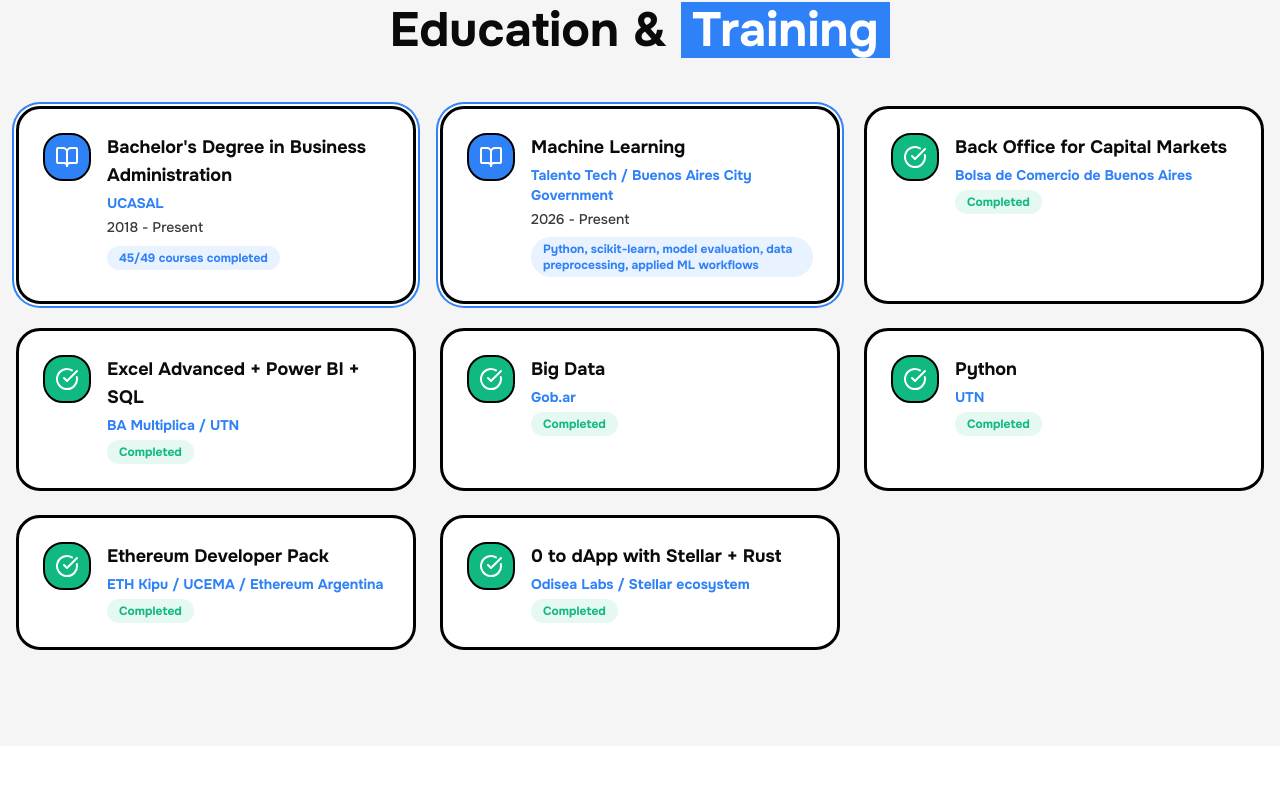
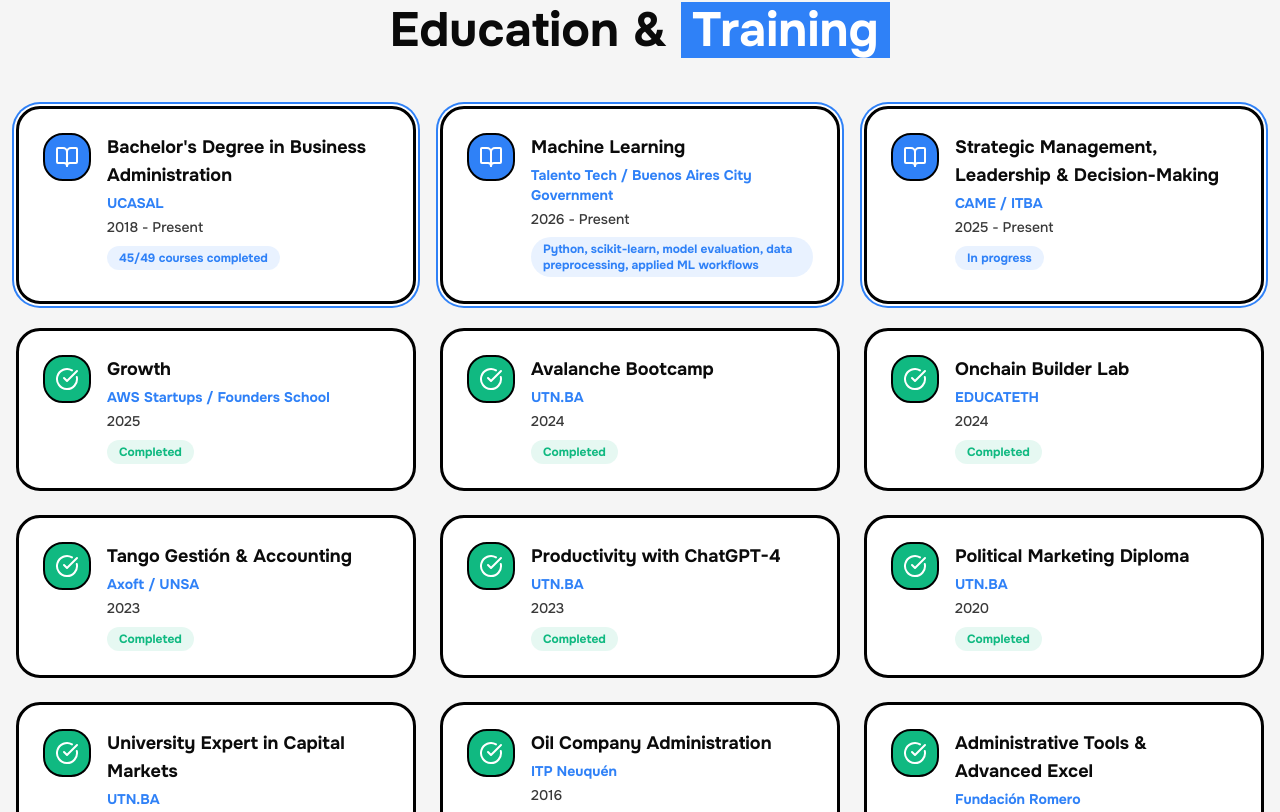
Before and after one commit to leocagli/portfolio-leocagli, a Next.js app: page / in a window 1280 px wide. Shown: the part 6388-7200 px from the top of the page. Built offline with nearby package versions, Linux system fonts and the light colour scheme.

Commit message:
feat: add multiple education entries to EducationSection component
Co-authored-by: leocagli <71848659+leocagli@users.noreply.github.com>

```diff
--- a/components/education-section.tsx
+++ b/components/education-section.tsx
@@ -18,6 +18,83 @@ export function EducationSection() {
       period: "2026 - Present",
       status: "Python, scikit-learn, model evaluation, data preprocessing, applied ML workflows",
       inProgress: true,
+    },
+    {
+      title: "Strategic Management, Leadership & Decision-Making",
+      institution: "CAME / ITBA",
+      period: "2025 - Present",
+      status: "In progress",
+      inProgress: true,
+    },
+    {
+      title: "Growth",
+      institution: "AWS Startups / Founders School",
+      period: "2025",
+      status: "Completed",
+      inProgress: false,
+    },
+    {
+      title: "Avalanche Bootcamp",
+      institution: "UTN.BA",
+      period: "2024",
+      status: "Completed",
+      inProgress: false,
+    },
+    {
+      title: "Onchain Builder Lab",
+      institution: "EDUCATETH",
+      period: "2024",
+      status: "Completed",
+      inProgress: false,
+    },
+    {
+      title: "Tango Gestión & Accounting",
+      institution: "Axoft / UNSA",
+      period: "2023",
+      status: "Completed",
+      inProgress: false,
+    },
+    {
+      title: "Productivity with ChatGPT-4",
+      institution: "UTN.BA",
+      period: "2023",
+      status: "Completed",
+      inProgress: false,
+    },
+    {
+      title: "Political Marketing Diploma",
+      institution: "UTN.BA",
+      period: "2020",
+      status: "Completed",
+      inProgress: false,
+    },
+    {
+      title: "University Expert in Capital Markets",
+      institution: "UTN.BA",
+      period: "2019 - 2020",
+      status: "Completed",
+      inProgress: false,
+    },
+    {
+      title: "Oil Company Administration",
+      institution: "ITP Neuquén",
+      period: "2016",
+      status: "Completed",
+      inProgress: false,
+    },
+    {
+      title: "Administrative Tools & Advanced Excel",
+      institution: "Fundación Romero",
+      period: "2012",
+      status: "Completed",
+      inProgress: false,
+    },
+    {
+      title: "Tango Gestión",
+      institution: "Fundación Romero",
+      period: "2012",
+      status: "Completed",
+      inProgress: false,
     },
     {
       title: "Back Office for Capital Markets",
```
